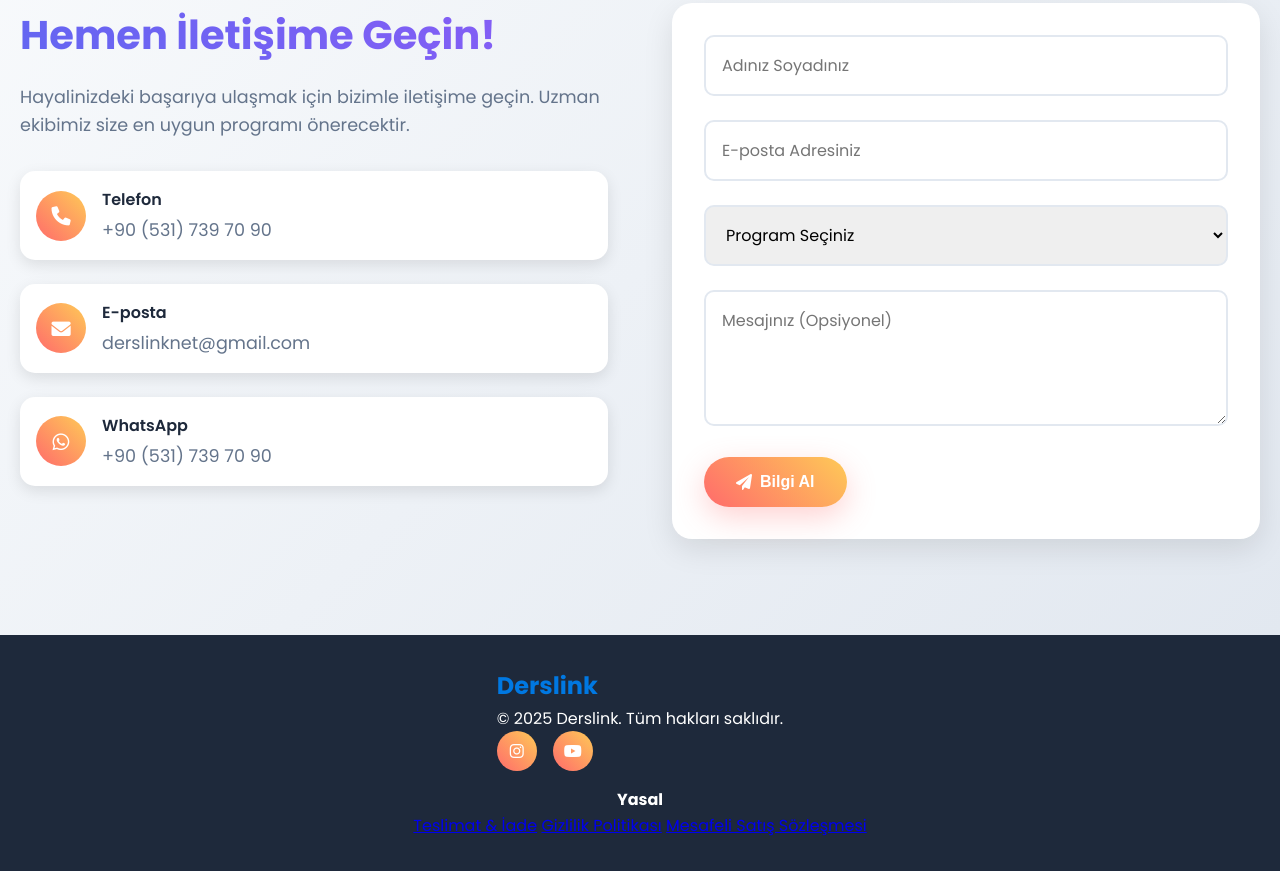
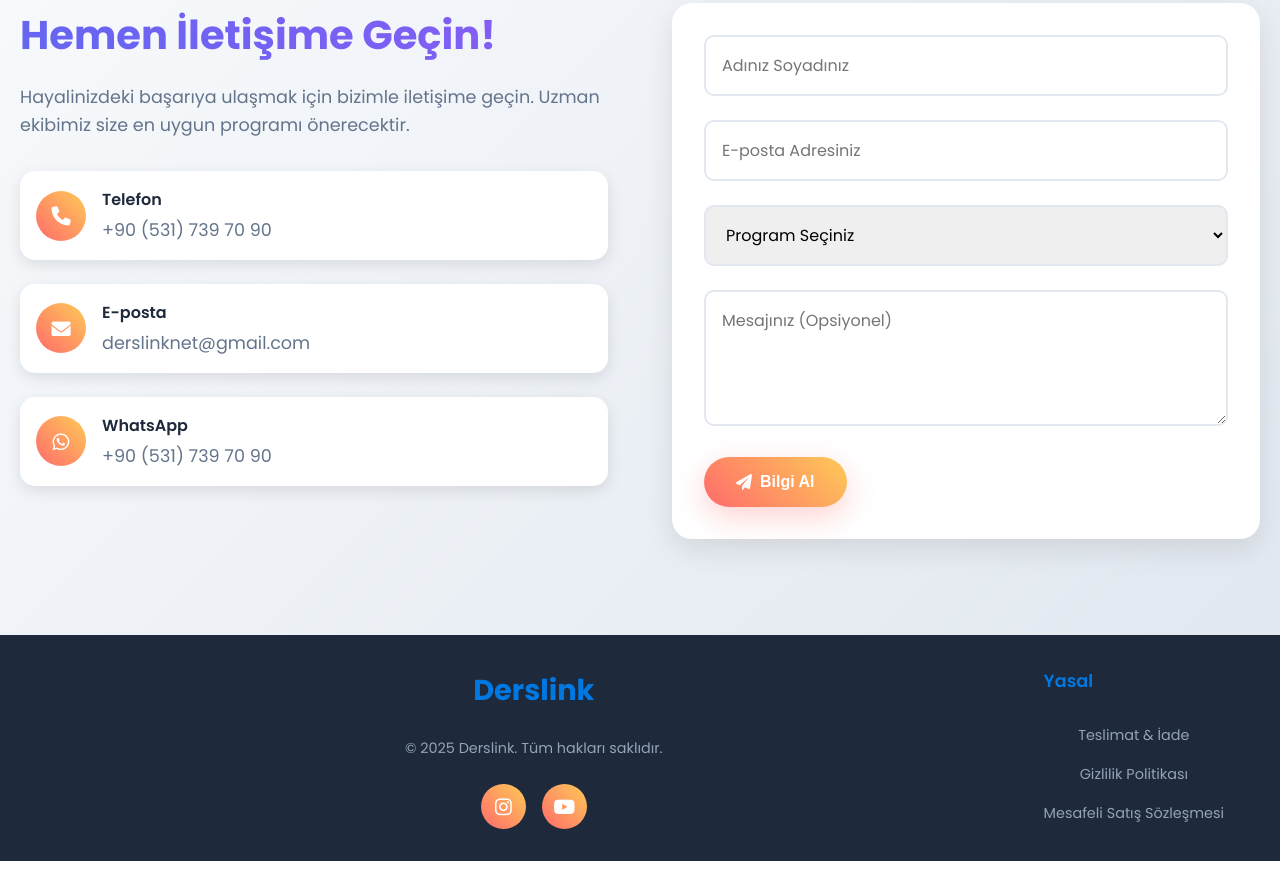
Before and after one commit to akifkorkmaz11/derslink, a website: page public/index.html in a window 1280 px wide. Shown: the part 6446-7317 px from the top of the page. Drawn offline with nearby package versions, Linux system fonts and the light colour scheme.

Commit message:
Footer görsel düzenlemeleri

```diff
--- a/public/css/styles.css
+++ b/public/css/styles.css
@@ -1517,15 +1517,33 @@ body {
 
 .footer-content {
     display: flex;
+    justify-content: space-between;
+    align-items: flex-start;
+    gap: 2rem;
+    max-width: 1200px;
+    margin: 0 auto;
+    padding: 0 1rem;
+}
+
+.footer-main {
+    display: flex;
     flex-direction: column;
     align-items: center;
     gap: 1rem;
+    flex: 1;
 }
 
 .footer-logo {
     display: flex;
     align-items: center;
-    font-size: 1.5rem;
+    font-size: 1.8rem;
+    font-weight: 700;
+    color: #0078e2;
+    margin-bottom: 0.5rem;
+}
+
+.footer-logo span {
+    font-size: 1.8rem;
     font-weight: 700;
     color: #0078e2;
 }
@@ -1535,14 +1553,21 @@ body {
     font-size: 2rem;
 }
 
+.footer-main p {
+    color: #94a3b8;
+    font-size: 0.9rem;
+    margin: 0;
+}
+
 .social-links {
     display: flex;
     gap: 1rem;
+    margin-top: 0.5rem;
 }
 
 .social-links a {
-    width: 40px;
-    height: 40px;
+    width: 45px;
+    height: 45px;
     border-radius: 50%;
     background: linear-gradient(45deg, #ff6b6b, #feca57);
     display: flex;
@@ -1551,6 +1576,7 @@ body {
     color: white;
     text-decoration: none;
     transition: all 0.3s ease;
+    font-size: 1.2rem;
 }
 
 .social-links a:hover {
@@ -1561,6 +1587,44 @@ body {
 .social-links a[href*="instagram"]:hover {
     background: linear-gradient(45deg, #e1306c, #fd1d1d, #fcb045);
     box-shadow: 0 10px 20px rgba(225, 48, 108, 0.4);
+}
+
+.social-links a[href*="youtube"]:hover {
+    background: linear-gradient(45deg, #ff0000, #ff4444);
+    box-shadow: 0 10px 20px rgba(255, 0, 0, 0.4);
+}
+
+.footer-legal {
+    display: flex;
+    flex-direction: column;
+    align-items: flex-start;
+    gap: 1rem;
+    flex: 0 0 auto;
+}
+
+.footer-legal h4 {
+    color: #0078e2;
+    font-size: 1.1rem;
+    font-weight: 600;
+    margin: 0 0 0.5rem 0;
+}
+
+.legal-links {
+    display: flex;
+    flex-direction: column;
+    gap: 0.5rem;
+}
+
+.legal-links a {
+    color: #94a3b8;
+    text-decoration: none;
+    font-size: 0.9rem;
+    transition: color 0.3s ease;
+    padding: 0.25rem 0;
+}
+
+.legal-links a:hover {
+    color: #0078e2;
 }
 
 /* Modern Payment Animations */
@@ -1668,6 +1732,41 @@ body {
 
     .floating-cards {
         display: none;
+    }
+
+    /* Footer Responsive */
+    .footer-content {
+        flex-direction: column;
+        align-items: center;
+        text-align: center;
+        gap: 1.5rem;
+    }
+
+    .footer-main {
+        order: 1;
+    }
+
+    .footer-legal {
+        order: 2;
+        align-items: center;
+    }
+
+    .legal-links {
+        align-items: center;
+    }
+
+    .footer-logo {
+        font-size: 1.6rem;
+    }
+
+    .footer-logo span {
+        font-size: 1.6rem;
+    }
+
+    .social-links a {
+        width: 40px;
+        height: 40px;
+        font-size: 1.1rem;
     }
 }
 
```
